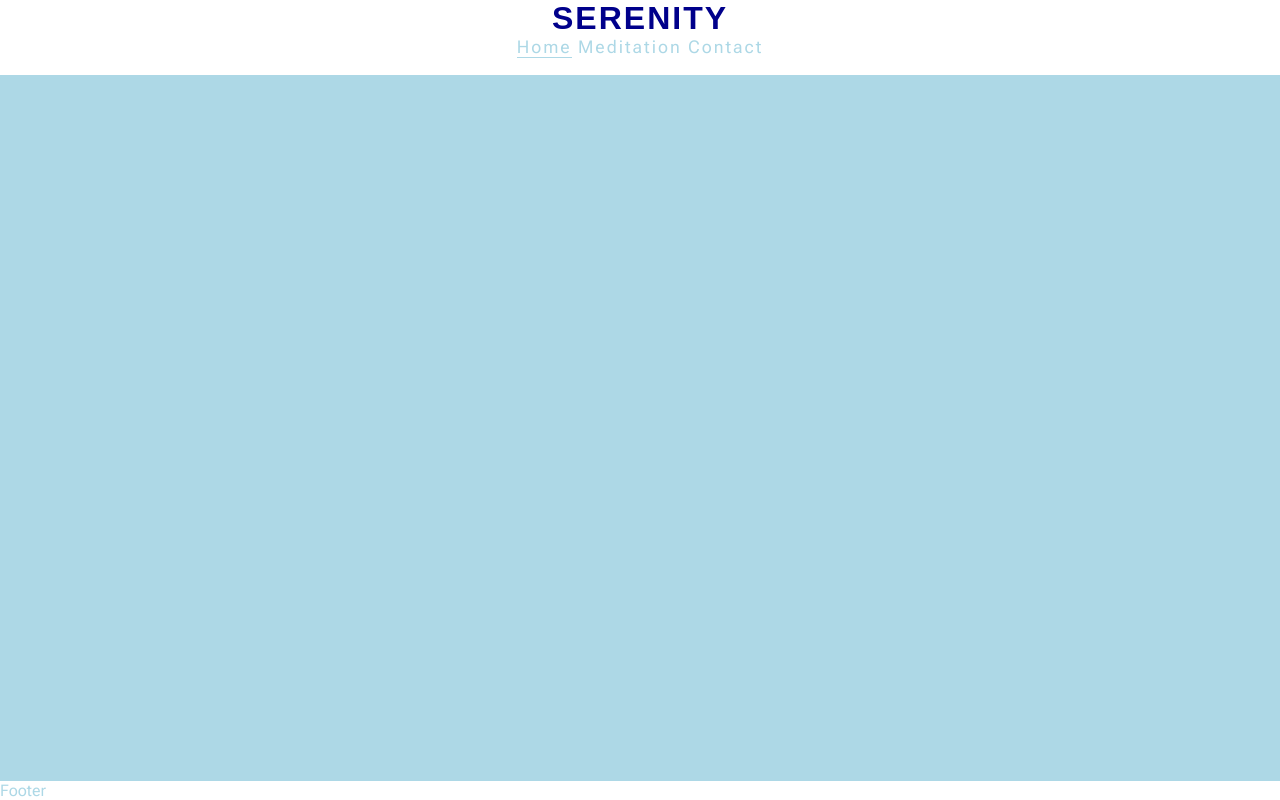
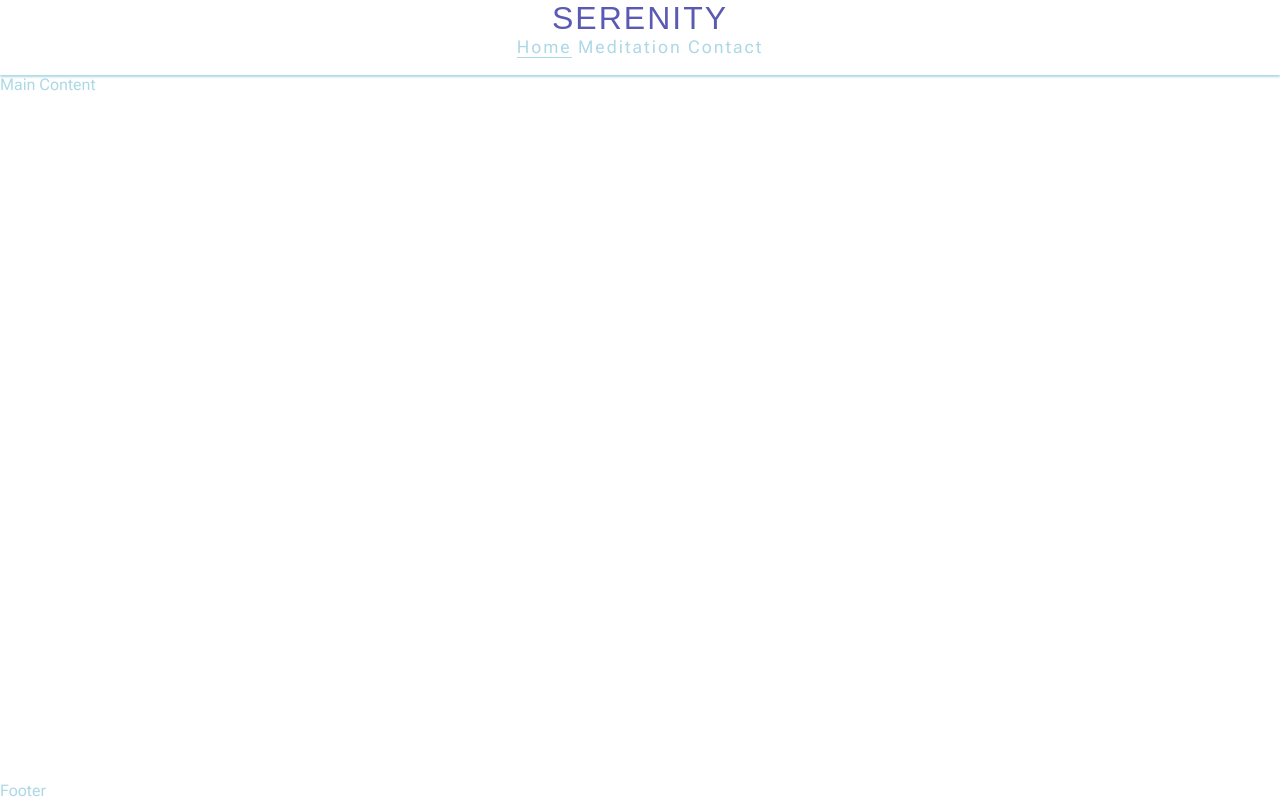
Before and after one commit to safiaj/Meditation, a plain HTML site: page index.html in a window 1280 px wide. Drawn offline with Linux system fonts and the light colour scheme.

Commit message:
Add margin-top to main element so it appears under fixed header

```diff
--- a/assets/css/style.css
+++ b/assets/css/style.css
@@ -37,10 +37,10 @@ header a {
 
 h1 {
     font-family: 'Robot Flex', sans-serif;
-    font-weight: bold;
+    font-weight: 100;
     text-transform: uppercase;
     letter-spacing: 2px;
-    color: darkblue;
+    color: rgba(0, 0, 139, 0.647);
 }
 
 #menu {
@@ -49,7 +49,7 @@ h1 {
     list-style-type: none;
 }
 
-#menu {
+#menu > li {
     margin-bottom: 1em;
 }
 
@@ -67,6 +67,7 @@ nav {
     padding: 0 1rem;
     box-shadow: 0 2px 2px;
     left: 0;
+    top: 100%;
 }
 
 nav li {
@@ -76,9 +77,10 @@ nav li {
 
 /* Main Content */
 main {
-    background-color: lightblue;
+    background-color: white;
     /* Make main element take up any surplus space to push footer down */
     flex: 1 0 auto;
+    margin-top: 75px;
 }
 
 /* Footer */
```
Also changed, not shown: index.html (+1 -0 lines).
